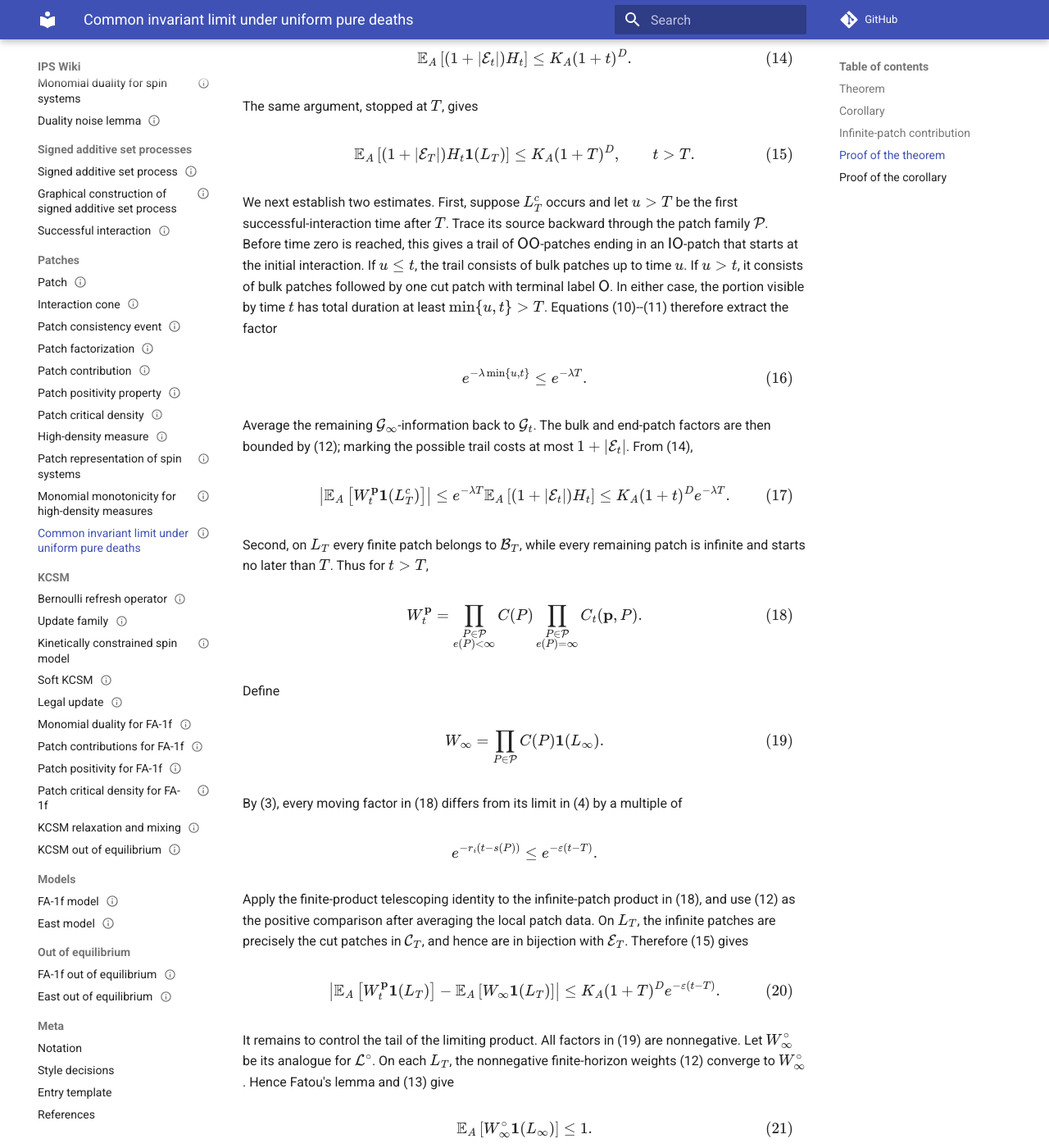
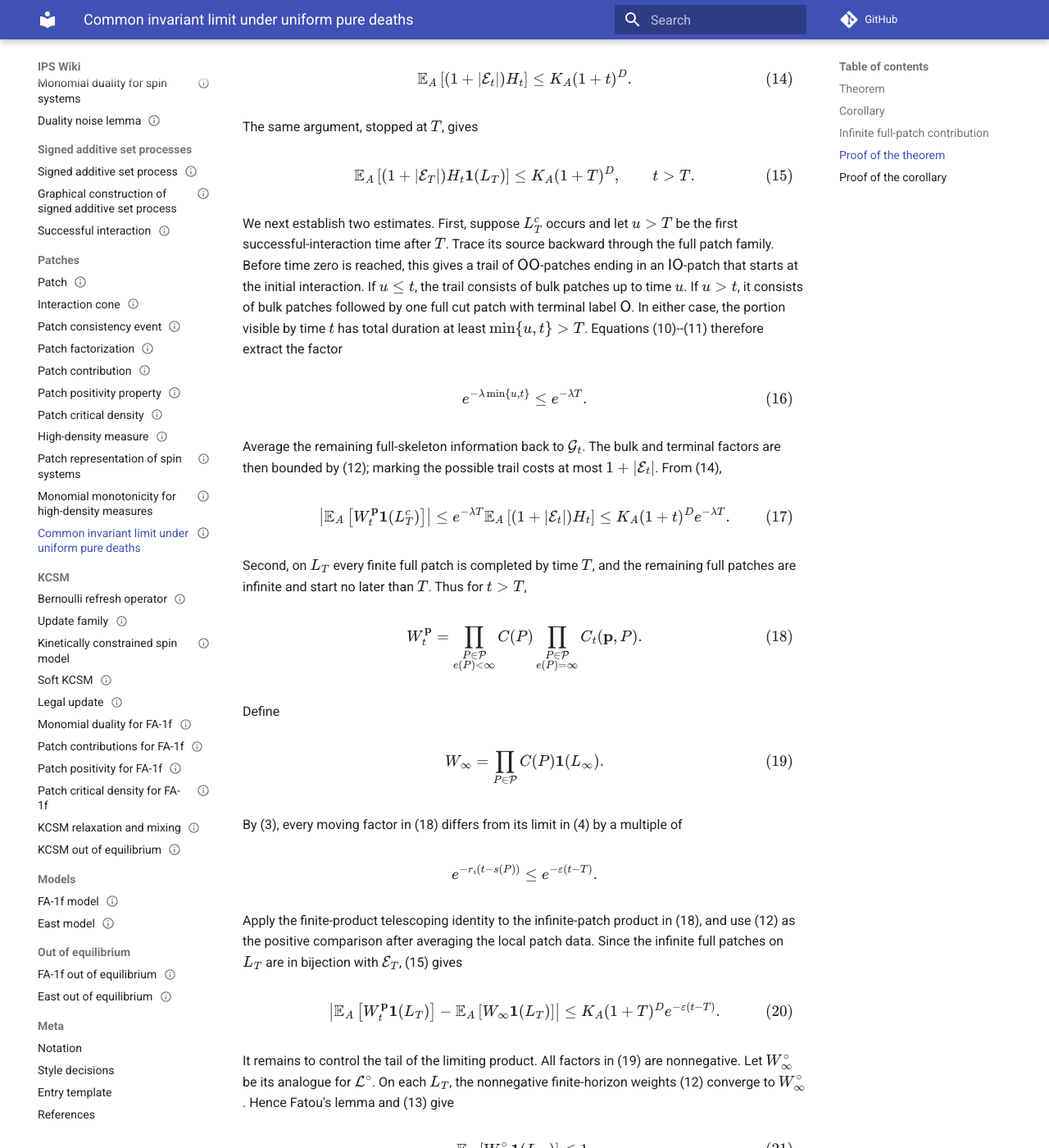
Before and after one commit to maciejgluchowski86-beep/ips-wiki, an MkDocs documentation site: the page built from docs/entries/common-invariant-limit-under-uniform-pure-deaths.md, in a window 1280 px wide and 1400 px high, scrolled down 4868 px. Shown: the whole window at 82% size. Built offline with MkDocs 1.6.1 and Material for MkDocs 9.7.7, drawn with Linux system fonts in a browser that asks for light colours; comment, search, counter and statistics services are not loaded; some of the changed text lies outside the part shown.

Commit message:
Restore previous common invariant limit entry

```diff
--- a/docs/entries/common-invariant-limit-under-uniform-pure-deaths.md
+++ b/docs/entries/common-invariant-limit-under-uniform-pure-deaths.md
@@ -11,7 +11,7 @@ tags:
 
 # Common invariant limit under uniform pure deaths
 
-For a patch-positive spin system with a uniform pure-death component, mixtures of Bernoulli product measures above a threshold extending below the patch critical density converge to a common invariant measure. On a polynomial-growth lattice the convergence is exponential on local functions, up to a polynomial prefactor. The limiting factors are the contributions \(C(P)\) of the patches \(P\in\mathcal P\).
+For a patch-positive spin system with a uniform pure-death component, mixtures of Bernoulli product measures above a threshold extending below the patch critical density converge to a common invariant measure. On a polynomial-growth lattice the convergence is exponential on local functions, up to a polynomial prefactor. The limiting factors are the contributions of the complete full patches.
 
 **References.** None yet.
 
@@ -46,7 +46,7 @@ $$
 
 The estimate is uniform over all mixtures \(\nu\) of Bernoulli product measures whose mixing laws are supported on one-density profiles satisfying \(\mathbf p\ge\mathbf p^-\). Consequently \(\nu P_t\) converges weakly to \(\pi\) for every such mixture. In particular, every [high-density measure](high-density-measure.md) converges to \(\pi\).
 
-Under the extension of \(C(P)\) to infinite patches defined below, the limiting measure is characterized on the monomial basis by
+Under the extension of the full-patch contribution defined below, the limiting measure is characterized on the monomial basis by
 
 $$
 \pi(\chi_A)
@@ -59,7 +59,7 @@ $$
 \tag{1}
 $$
 
-Here \(\mathcal P\) is the [patch](patch.md) family of the signed dual started from \(A\), and the integrand is defined to be zero when \(|\mathcal P|=\infty\).
+Here \(\mathcal P\) is the full [patch](patch.md) family of the signed dual started from \(A\), and the integrand is defined to be zero when \(|\mathcal P|=\infty\).
 
 ## Corollary
 
@@ -78,7 +78,7 @@ $$
 K_f e^{-\gamma t}.
 $$
 
-## Infinite-patch contribution
+## Infinite full-patch contribution
 
 Put
 
@@ -112,7 +112,7 @@ $$
 \frac{d_i}{r_i}.
 $$
 
-Let \(P\) be an infinite patch based at \(i\). For \(t\ge s(P)\), put \(\Delta=t-s(P)\). Since \(e(P)=\infty\), the two-duration function in its cut-patch contribution satisfies
+Let \(P\) be an infinite full patch based at \(i\). For \(t\ge s(P)\), put \(\Delta=t-s(P)\). Since \(e(P)=\infty\), the two-duration function in the full-cut contribution satisfies
 
 $$
 \begin{aligned}
@@ -130,7 +130,7 @@ z e^{-r_i\Delta}\varphi_i^\infty
 \tag{3}
 $$
 
-Thus the limit of \(C_t(z,P)\) exists and is independent of \(z\). Extend the notation \(C(P)\) to infinite patches by
+Thus the limit of \(C_t(z,P)\) exists and is independent of \(z\). Extend the notation \(C(P)\) to infinite full patches by
 
 $$
 C(P)
@@ -175,7 +175,7 @@ Equation (3) also gives a uniform exponential approach to (4), with rate control
 
 ## Proof of the theorem
 
-Fix a deterministic one-density profile \(\mathbf p\ge\mathbf p^-\). Conditioning the duality formula on \(\cG_\infty\) and then using the \(\cG_\infty\)-form of the [patch representation](patch-representation-of-spin-systems.md) gives
+Fix a deterministic one-density profile \(\mathbf p\ge\mathbf p^-\). Conditioning the duality formula on \(\cG_\infty\) and then using the full-skeleton form of the [patch representation](patch-representation-of-spin-systems.md) gives
 
 $$
 \mu_{\mathbf p}\bigl(P_t(\chi_A)\bigr)
@@ -194,7 +194,7 @@ W_t^{\mathbf p}
 \tag{7}
 $$
 
-The first product contains the bulk patches in \(\mathcal B_t\); the second contains the cut patches in \(\mathcal C_t\).
+The first product contains the full patches completed by time \(t\); the second contains the full patches cut by time \(t\).
 
 For \(T<\infty\), let
 
@@ -242,7 +242,7 @@ $$
 \left(f(\xi^{i,0})-f(\xi)\right).
 $$
 
-The lower bound on \(c_i^1\) makes \(\cL^\circ\) a spin-system generator, still with pure-death rate at least \(\lambda\). By the [duality noise lemma](duality-noise-lemma.md), \(\cL\) and \(\cL^\circ\) have the same signed dual and the same successful-interaction skeleton over all time. Their local Feynman--Kac factors satisfy
+The lower bound on \(c_i^1\) makes \(\cL^\circ\) a spin-system generator, still with pure-death rate at least \(\lambda\). By the [duality noise lemma](duality-noise-lemma.md), \(\cL\) and \(\cL^\circ\) have the same signed dual and the same full successful-interaction skeleton. Their local Feynman--Kac factors satisfy
 
 $$
 F_t(z,P)
@@ -263,7 +263,7 @@ e^{-\lambda(e(P)-s(P))}C^\circ(P)
 \tag{10}
 $$
 
-for a bulk \(\mathsf{IO}\)- or \(\mathsf{OO}\)-patch \(P\in\mathcal B_t\), and
+for a completed \(\mathsf{IO}\)- or \(\mathsf{OO}\)-patch, and
 
 $$
 C_t(z,P)
@@ -272,7 +272,7 @@ e^{-\lambda(t-s(P))}C_t^\circ(z,P)
 \tag{11}
 $$
 
-for a cut \(\mathsf{IO}\)- or \(\mathsf{OO}\)-patch \(P\in\mathcal C_t\).
+when such a full patch is cut at time \(t\).
 
 Removing \(\lambda\mathcal N^0\) leaves all nonempty-target coefficients unchanged and increases the positive parts of the patch formulas. Together with the reflected comparison at \(\mathbf p^-\), this gives
 
@@ -286,7 +286,7 @@ C(\mathbf1,P)
 C^\circ(\mathbf1,P).
 $$
 
-The first comparison applies to finite patches in \(\mathcal P\), and, using (4) for both generators, to infinite patches. The second applies to end patches in \(\mathcal E_t\).
+The first comparison applies to completed finite patches and, using (4) for both generators, to infinite full patches. The second applies to finite-horizon end patches.
 
 For the finite-horizon comparison family, put
 
@@ -332,7 +332,7 @@ K_A(1+T)^D,
 \tag{15}
 $$
 
-We next establish two estimates. First, suppose \(L_T^c\) occurs and let \(u>T\) be the first successful-interaction time after \(T\). Trace its source backward through the patch family \(\mathcal P\). Before time zero is reached, this gives a trail of \(\mathsf{OO}\)-patches ending in an \(\mathsf{IO}\)-patch that starts at the initial interaction. If \(u\le t\), the trail consists of bulk patches up to time \(u\). If \(u>t\), it consists of bulk patches followed by one cut patch with terminal label \(\mathsf O\). In either case, the portion visible by time \(t\) has total duration at least \(\min\{u,t\}>T\). Equations (10)--(11) therefore extract the factor
+We next establish two estimates. First, suppose \(L_T^c\) occurs and let \(u>T\) be the first successful-interaction time after \(T\). Trace its source backward through the full patch family. Before time zero is reached, this gives a trail of \(\mathsf{OO}\)-patches ending in an \(\mathsf{IO}\)-patch that starts at the initial interaction. If \(u\le t\), the trail consists of bulk patches up to time \(u\). If \(u>t\), it consists of bulk patches followed by one full cut patch with terminal label \(\mathsf O\). In either case, the portion visible by time \(t\) has total duration at least \(\min\{u,t\}>T\). Equations (10)--(11) therefore extract the factor
 
 $$
 e^{-\lambda\min\{u,t\}}
@@ -341,7 +341,7 @@ e^{-\lambda T}.
 \tag{16}
 $$
 
-Average the remaining \(\cG_\infty\)-information back to \(\cG_t\). The bulk and end-patch factors are then bounded by (12); marking the possible trail costs at most \(1+|\mathcal E_t|\). From (14),
+Average the remaining full-skeleton information back to \(\cG_t\). The bulk and terminal factors are then bounded by (12); marking the possible trail costs at most \(1+|\mathcal E_t|\). From (14),
 
 $$
 \left|
@@ -359,7 +359,7 @@ K_A(1+t)^D e^{-\lambda T}.
 \tag{17}
 $$
 
-Second, on \(L_T\) every finite patch belongs to \(\mathcal B_T\), while every remaining patch is infinite and starts no later than \(T\). Thus for \(t>T\),
+Second, on \(L_T\) every finite full patch is completed by time \(T\), and the remaining full patches are infinite and start no later than \(T\). Thus for \(t>T\),
 
 $$
 W_t^{\mathbf p}
@@ -387,7 +387,7 @@ e^{-r_i(t-s(P))}
 e^{-\varepsilon(t-T)}.
 $$
 
-Apply the finite-product telescoping identity to the infinite-patch product in (18), and use (12) as the positive comparison after averaging the local patch data. On \(L_T\), the infinite patches are precisely the cut patches in \(\mathcal C_T\), and hence are in bijection with \(\mathcal E_T\). Therefore (15) gives
+Apply the finite-product telescoping identity to the infinite-patch product in (18), and use (12) as the positive comparison after averaging the local patch data. Since the infinite full patches on \(L_T\) are in bijection with \(\mathcal E_T\), (15) gives
 
 $$
 \left|
@@ -414,7 +414,7 @@ W_\infty^\circ\ind(L_\infty)
 \tag{21}
 $$
 
-On \(L_\infty\setminus L_T\), the first successful interaction after \(T\) has a complete \(\mathsf{OO}\)-to-\(\mathsf{IO}\) trail of total duration greater than \(T\). Using (10) on that trail and the positive comparison on every other patch gives
+On \(L_\infty\setminus L_T\), the first successful interaction after \(T\) has a complete \(\mathsf{OO}\)-to-\(\mathsf{IO}\) trail of total duration greater than \(T\). Using (10) on that trail and the positive comparison on every other full patch gives
 
 $$
 0
```
